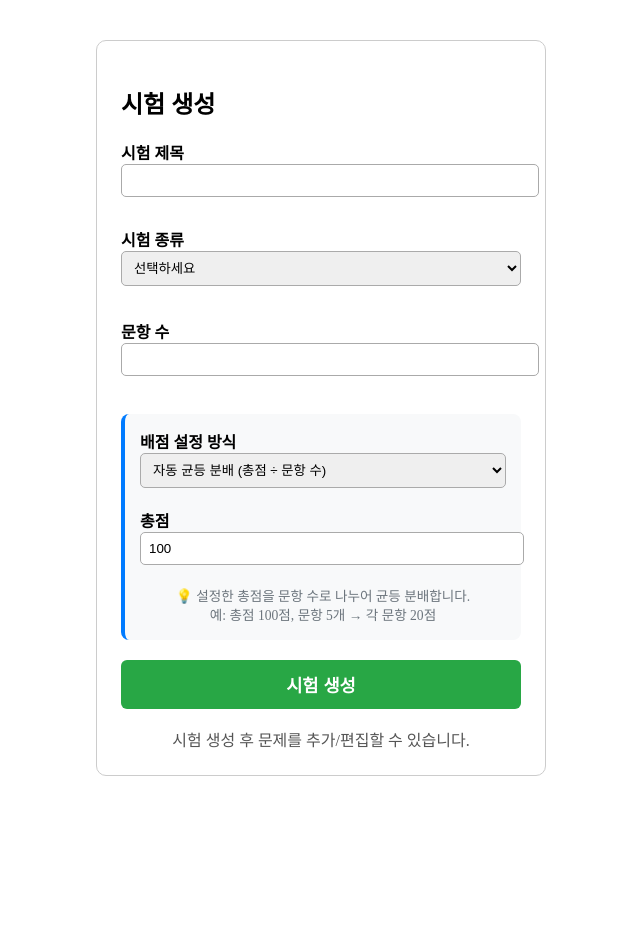
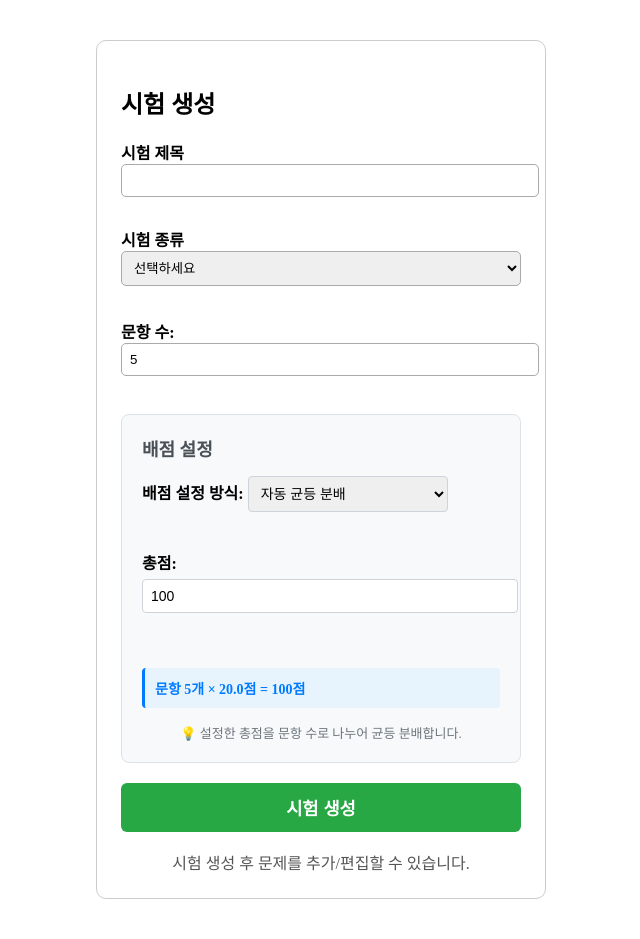
Before and after one commit to judgecho/JS-ver9, a Flask app: page /create_exam in a window 1280 px wide. Shown: the whole page, without its empty margins (319-959 px from the left). Before the commit the page ends 816 px from the top, so only its background shows below. Run offline with Flask 3, Linux system fonts and the light colour scheme; the visitor is signed in with stand-in values (Sample User, id 1).

Commit message:
문항 수와 기본 배점 설정 개선: 직관적인 UI와 실시간 계산 미리보기 추가

```diff
--- a/app.py
+++ b/app.py
@@ -497,7 +497,7 @@ def create_exam():
     if request.method == 'POST':
         title = request.form['title']
         category = request.form.get('category', '기타')
-        question_count = int(request.form.get('question_count', 0))
+        question_count = int(request.form.get('question_count', 5))
         scoring_method = request.form.get('scoring_method', 'auto')
 
         exam = Exam(title=title, created_by=session['user_id'], category=category)
@@ -523,7 +523,7 @@ def create_exam():
         if scoring_method == 'manual':
             # 수동 설정: 기본 배점과 총점 사용
             default_score = float(request.form.get('default_score', 0))
-            total_score = float(request.form.get('total_score', 100))
+            total_score = float(request.form.get('total_score', 0))
 
             if default_score > 0:
                 # 기본 배점으로 모든 문항 설정
@@ -532,12 +532,13 @@ def create_exam():
                 exam.total_score = total_score
                 print(f"수동 배점 설정 완료: 문항 {question_count}개, 문항당 {default_score}점, 총점 {total_score}점")
             else:
-                # 기본 배점이 설정되지 않은 경우 자동 계산
-                score_per_question = total_score / question_count
+                # 기본 배점이 설정되지 않은 경우 기본값 사용
+                default_score = 20.0
+                total_score = question_count * default_score
                 for q in Question.query.filter_by(exam_id=exam.id).all():
-                    q.score = round(score_per_question, 1)
+                    q.score = round(default_score, 1)
                 exam.total_score = total_score
-                print(f"총점 기반 자동 배점 설정: 문항 {question_count}개, 문항당 {score_per_question:.1f}점, 총점 {total_score}점")
+                print(f"기본값으로 배점 설정: 문항 {question_count}개, 문항당 {default_score}점, 총점 {total_score}점")
         else:
             # 자동 균등 분배: 사용자가 설정한 총점 사용
             total_score = float(request.form.get('auto_total_score', 100))
--- a/templates/create_exam.html
+++ b/templates/create_exam.html
@@ -15,25 +15,60 @@
     .subcategory.active { display: block; }
     .scoring-options {
       margin: 20px 0;
-      padding: 15px;
+      padding: 20px;
       background-color: #f8f9fa;
       border-radius: 8px;
-      border-left: 4px solid #007bff;
-    }
-    .scoring-options label { margin-bottom: 8px; }
-    .scoring-options input, .scoring-options select { margin-bottom: 12px; }
-    #manualScoringOptions {
-      margin-top: 15px;
-      padding: 15px;
-      background-color: #fff;
-      border-radius: 5px;
       border: 1px solid #dee2e6;
     }
+    .scoring-options h4 {
+      margin: 0 0 15px 0;
+      color: #495057;
+      font-size: 18px;
+    }
+    .scoring-method {
+      margin-bottom: 20px;
+    }
+    .scoring-method select {
+      width: 200px;
+      padding: 8px;
+      border: 1px solid #ced4da;
+      border-radius: 4px;
+      font-size: 14px;
+    }
+    .scoring-inputs {
+      display: grid;
+      grid-template-columns: repeat(auto-fit, minmax(200px, 1fr));
+      gap: 15px;
+      margin-bottom: 15px;
+    }
+    .scoring-inputs label {
+      display: flex;
+      flex-direction: column;
+      gap: 5px;
+    }
+    .scoring-inputs input {
+      padding: 8px;
+      border: 1px solid #ced4da;
+      border-radius: 4px;
+      font-size: 14px;
+    }
+    .calculation-preview {
+      grid-column: 1 / -1;
+      padding: 10px;
+      background-color: #e8f4fd;
+      border-radius: 4px;
+      border-left: 3px solid #007bff;
+      margin-top: 10px;
+    }
+    .calculation-preview span {
+      font-weight: bold;
+      color: #007bff;
+      font-size: 14px;
+    }
     .info.small {
-      font-size: 0.85em;
+      font-size: 13px;
       color: #6c757d;
       margin-top: 10px;
-      line-height: 1.4;
     }
   </style>
 </head>
@@ -111,42 +146,57 @@
       </div>
     </div>
 
-    <label>문항 수
-      <input name="question_count" type="number" min="1" max="100" required>
+    <div>
+      <label>문항 수:
+        <input type="number" name="question_count" min="1" max="100" value="5" required>
       </label>
+    </div>
 
     <div class="scoring-options">
-      <label>배점 설정 방식
+      <h4>배점 설정</h4>
+
+      <div class="scoring-method">
+        <label>배점 설정 방식:
           <select name="scoring_method" id="scoringMethod">
-          <option value="auto">자동 균등 분배 (총점 ÷ 문항 수)</option>
+            <option value="auto">자동 균등 분배</option>
             <option value="manual">수동 설정</option>
           </select>
         </label>
+      </div>
 
       <div id="autoScoringOptions">
-        <label>총점
+        <div class="scoring-inputs">
+          <label>총점:
             <input name="auto_total_score" type="number" min="1" max="1000" value="100" placeholder="예: 100">
           </label>
 
+          <div class="calculation-preview">
+            <span id="autoCalculationResult">문항 5개 × 20.0점 = 100점</span>
+          </div>
+        </div>
+
         <div class="info small">
-          💡 설정한 총점을 문항 수로 나누어 균등 분배합니다.<br>
-          예: 총점 100점, 문항 5개 → 각 문항 20점
+          💡 설정한 총점을 문항 수로 나누어 균등 분배합니다.
         </div>
       </div>
 
       <div id="manualScoringOptions" style="display: none;">
-        <label>기본 배점 (문항당)
-          <input name="default_score" type="number" min="0" max="1000" step="0.1" placeholder="예: 20.0">
+        <div class="scoring-inputs">
+          <label>기본 배점 (문항당):
+            <input name="default_score" type="number" min="0.1" max="1000" step="0.1" placeholder="예: 20.0">
           </label>
 
-        <label>총점
-          <input name="total_score" type="number" min="1" max="1000" placeholder="예: 100">
+          <label>총점:
+            <input name="total_score" type="number" min="1" max="1000" placeholder="자동 계산됨" readonly>
           </label>
 
+          <div class="calculation-preview">
+            <span id="manualCalculationResult">문항 5개 × 0점 = 0점</span>
+          </div>
+        </div>
+
         <div class="info small">
-          💡 기본 배점 × 문항 수 = 총점이 되도록 설정하세요.<br>
-          예: 문항 5개, 기본 배점 20점 → 총점 100점<br>
-          또는 문항 10개, 기본 배점 15점 → 총점 150점
+          💡 기본 배점 × 문항 수 = 총점이 자동으로 계산됩니다.
         </div>
       </div>
     </div>
@@ -182,11 +232,11 @@
         manualOptions.style.display = 'none';
       }
 
-      updateTotalScore();
+      updateCalculations();
     });
 
     // 문항 수와 배점 변경 시 실시간 계산
-    function updateTotalScore() {
+    function updateCalculations() {
       const questionCount = parseInt(document.querySelector('input[name="question_count"]').value) || 0;
       const scoringMethod = document.getElementById('scoringMethod').value;
 
@@ -195,10 +245,9 @@
         const scorePerQuestion = questionCount > 0 ? (totalScore / questionCount).toFixed(1) : 0;
 
         // 자동 계산 결과 표시
-        const infoDisplay = document.querySelector('#autoScoringOptions .info');
-        if (infoDisplay && questionCount > 0) {
-          infoDisplay.innerHTML = `💡 설정한 총점을 문항 수로 나누어 균등 분배합니다.<br>
-            예: 총점 ${totalScore}점, 문항 ${questionCount}개 → 각 문항 ${scorePerQuestion}점`;
+        const resultDisplay = document.getElementById('autoCalculationResult');
+        if (resultDisplay && questionCount > 0) {
+          resultDisplay.textContent = `문항 ${questionCount}개 × ${scorePerQuestion}점 = ${totalScore}점`;
         }
       } else {
         const defaultScore = parseFloat(document.querySelector('input[name="default_score"]').value) || 0;
@@ -208,16 +257,34 @@
           const calculatedTotal = questionCount * defaultScore;
           totalScoreInput.value = calculatedTotal;
           totalScoreInput.style.backgroundColor = '#e8f5e8';
+
+          // 수동 계산 결과 표시
+          const resultDisplay = document.getElementById('manualCalculationResult');
+          if (resultDisplay) {
+            resultDisplay.textContent = `문항 ${questionCount}개 × ${defaultScore}점 = ${calculatedTotal}점`;
+          }
         } else {
+          totalScoreInput.value = '';
           totalScoreInput.style.backgroundColor = '#fff';
+
+          // 수동 계산 결과 표시
+          const resultDisplay = document.getElementById('manualCalculationResult');
+          if (resultDisplay) {
+            resultDisplay.textContent = `문항 ${questionCount}개 × ${defaultScore}점 = ${questionCount * defaultScore}점`;
+          }
         }
       }
     }
 
     // 이벤트 리스너 추가
-    document.querySelector('input[name="question_count"]').addEventListener('input', updateTotalScore);
-    document.querySelector('input[name="auto_total_score"]').addEventListener('input', updateTotalScore);
-    document.querySelector('input[name="default_score"]').addEventListener('input', updateTotalScore);
+    document.querySelector('input[name="question_count"]').addEventListener('input', updateCalculations);
+    document.querySelector('input[name="auto_total_score"]').addEventListener('input', updateCalculations);
+    document.querySelector('input[name="default_score"]').addEventListener('input', updateCalculations);
+
+    // 페이지 로드 시 초기 계산
+    document.addEventListener('DOMContentLoaded', function() {
+      updateCalculations();
+    });
 
     // Update final category before form submission
     document.querySelector('form').addEventListener('submit', function(e) {
```
Also changed, not shown: templates/edit_exam.html (+7 -3 lines). Lines whose indentation alone changed are shown as unchanged.
